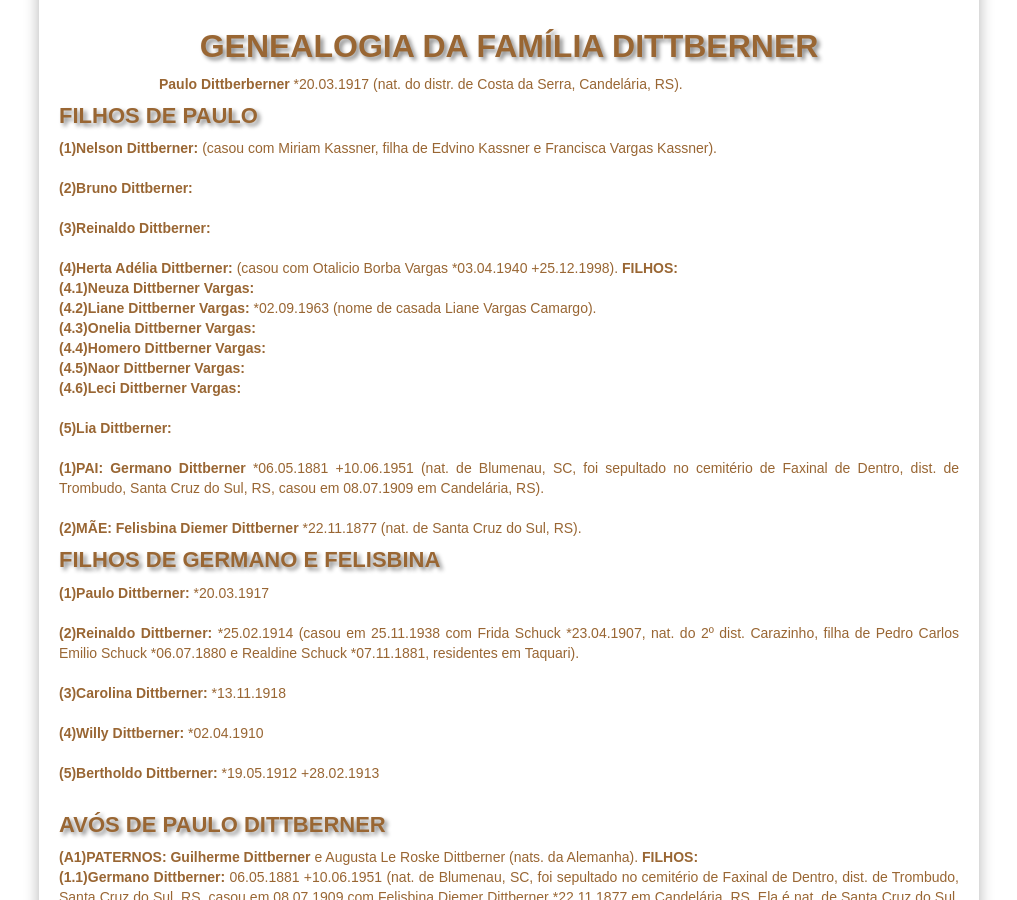
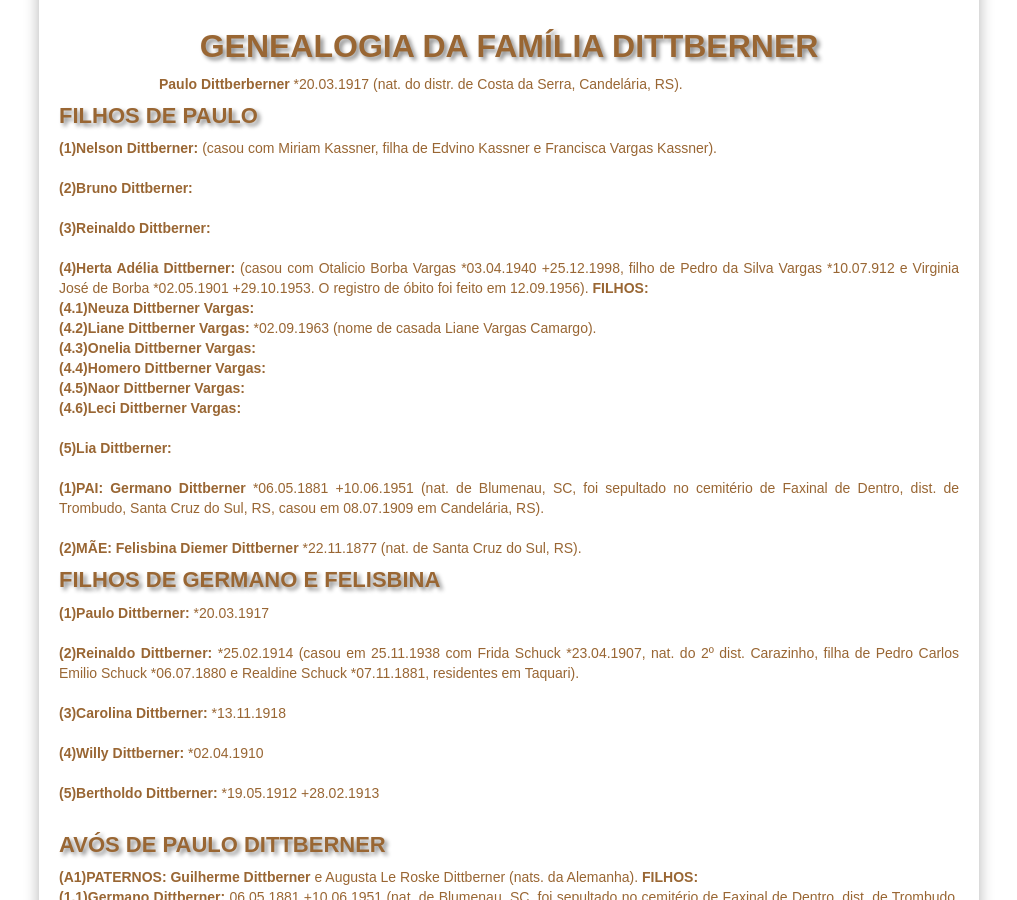
Before and after one commit to claudiovargas1955/claudiovargas1955.github.io, a Jekyll site: the page built from _pages/familia-dittberner.html, in a window 1280 px wide and 900 px high, scrolled down 330 px. Shown: the whole window, without its empty margins (131-1148 px from the left). Built offline with Jekyll 4.4.1, drawn with Linux system fonts in a browser that asks for light colours; some web fonts are replaced.

Commit message:
Update familia-dittberner.html

```diff
--- a/_pages/familia-dittberner.html
+++ b/_pages/familia-dittberner.html
@@ -101,7 +101,8 @@ details[open] summary {color:#996633;
 <p><b>(1)Nelson Dittberner: </b>(casou com Miriam Kassner, filha de Edvino Kassner e Francisca Vargas Kassner). <br><br>
 <b>(2)Bruno Dittberner: </b><br><br>
 <b>(3)Reinaldo Dittberner: </b><br><br>
-<b>(4)Herta Adélia Dittberner: </b>(casou com Otalicio Borba Vargas *03.04.1940 +25.12.1998). <b>FILHOS: </b><br>
+<b>(4)Herta Adélia Dittberner: </b>(casou com Otalicio Borba Vargas *03.04.1940 +25.12.1998, filho de Pedro da Silva Vargas
+*10.07.912 e Virginia José de Borba *02.05.1901 +29.10.1953. O registro de óbito foi feito em 12.09.1956). <b>FILHOS: </b><br>
       <b>(4.1)Neuza Dittberner Vargas:</b><br>
       <b>(4.2)Liane Dittberner Vargas: </b>*02.09.1963 (nome de casada Liane Vargas Camargo).<br>
       <b>(4.3)Onelia Dittberner Vargas: </b></b><br>
```
